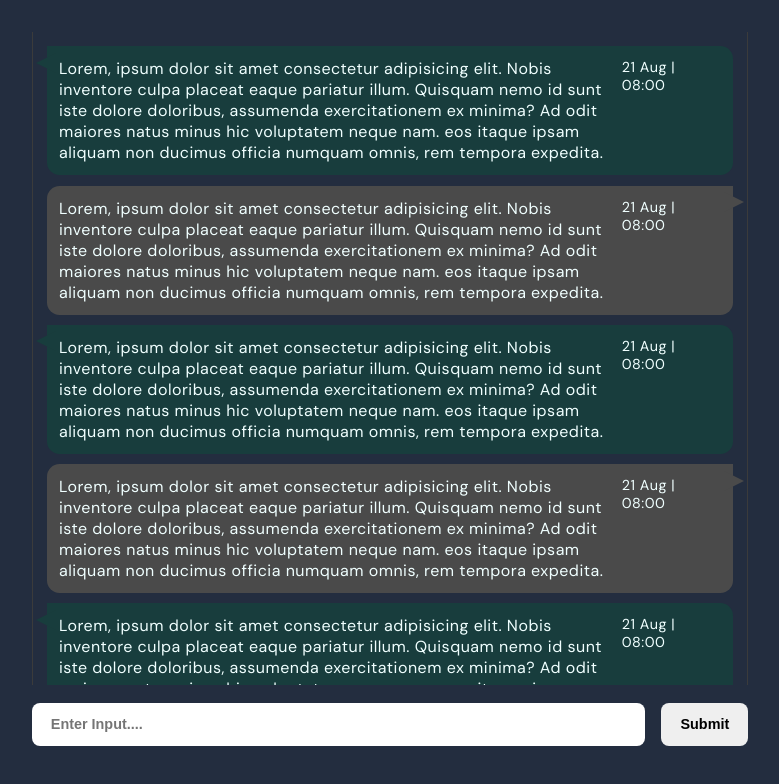
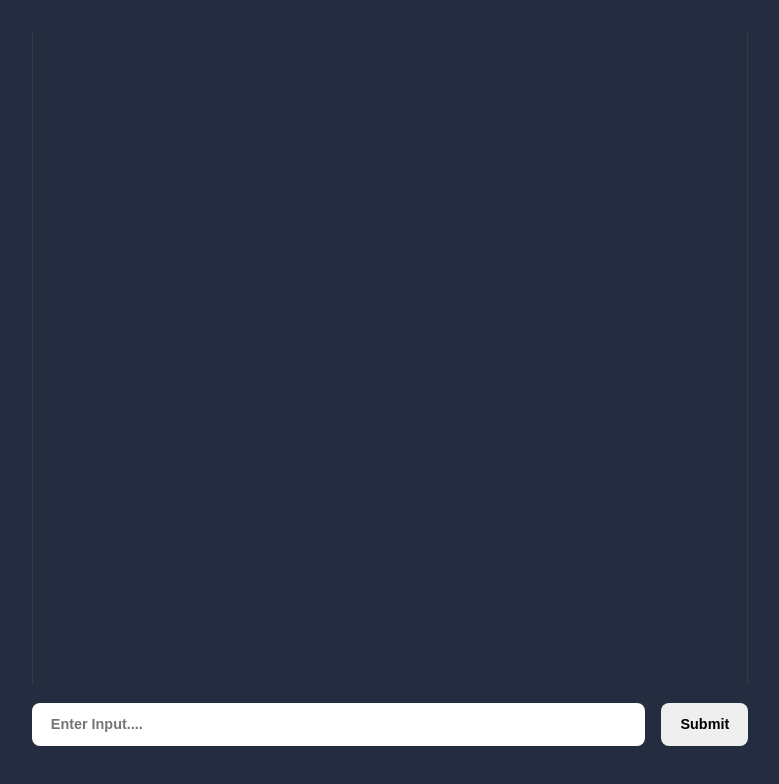
Before and after one commit to abhishekbadole8/chatai, a React (Vite) app: page / in a window 1280 px wide. Shown: the top 784 px of the page, without its empty margins (250-1029 px from the left). Built offline with nearby package versions, Linux system fonts and the light colour scheme.

Commit message:
api connected

```diff
--- a/src/components/Main/Main.css
+++ b/src/components/Main/Main.css
@@ -70,7 +70,7 @@ form button {
     font-weight: 600;
 }
 
-.engine {
+.assistant {
     border-top-right-radius: 12.5px;
     background-color: #183D3D;
 }
@@ -100,3 +100,17 @@ form button {
     transform: rotate(90deg);
     border-bottom: 20px solid #4a4a4a;
 }
+
+@media only screen and (max-width:850px) {
+    .Main {
+        padding: 5%;
+    }
+
+    main {
+        overflow-x: hidden;
+        height: 91%;
+    }
+    li{
+        margin-bottom: 2%;
+    }
+}
--- a/src/components/Main/Main.jsx
+++ b/src/components/Main/Main.jsx
@@ -1,70 +1,67 @@
+import { useEffect, useState } from "react";
 import "./Main.css"
+import axios from "axios";
 
 function Main() {
+    const [chats, setChats] = useState([])
+    const [inputValue, setInputValue] = useState("")
+    const [loading, setLoading] = useState(false)
+
+    const fetchChat = async () => {
+        try {
+            const response = await axios.post(`https://chatai-aqub.onrender.com/api/chat`, {
+                message: [
+                    {
+                        "role": "user",
+                        "content": inputValue
+                    }
+                ]
+            })
+            if (response.data) {
+                const data = response.data
+                setChats(prevChats => [
+                    ...prevChats,
+                    {
+                        role: "user",
+                        content: inputValue
+                    },
+                    { ...data }
+                ]);
+                setLoading(false)
+            }
+        } catch (error) {
+            setLoading(false)
+            console.log(`error getting message`, error);
+        }
+    }
+
+    const handleSubmit = (e) => {
+        e.preventDefault();
+        if (inputValue) {
+            setLoading(true)
+            fetchChat();
+            setInputValue("")
+        }
+    }
+
     return (
         <div className="Main">
             <main>
-                <ul>
-                    <li className="engine">
-                        <p className="list-desc"> Lorem, ipsum dolor sit amet consectetur adipisicing elit. Nobis inventore culpa
-                            placeat eaque pariatur illum. Quisquam nemo id sunt iste dolore doloribus, assumenda
-                            exercitationem ex minima? Ad odit maiores natus minus hic voluptatem neque nam.
-                            eos itaque ipsam aliquam non ducimus officia numquam omnis, rem tempora expedita.
-                        </p>
-                        <p className="list-dat">21 Aug | 08:00</p>
-                        <span className="shape left"/>
-                    </li>
-                    <li className="user">
-                        <p className="list-desc"> Lorem, ipsum dolor sit amet consectetur adipisicing elit. Nobis inventore culpa
-                            placeat eaque pariatur illum. Quisquam nemo id sunt iste dolore doloribus, assumenda
-                            exercitationem ex minima? Ad odit maiores natus minus hic voluptatem neque nam.
-                            eos itaque ipsam aliquam non ducimus officia numquam omnis, rem tempora expedita.
-                        </p>
-                        <p className="list-dat">21 Aug | 08:00</p>
-                        <span className="shape right"/>
-                    </li>
-                    <li className="engine">
-                        <p className="list-desc"> Lorem, ipsum dolor sit amet consectetur adipisicing elit. Nobis inventore culpa
-                            placeat eaque pariatur illum. Quisquam nemo id sunt iste dolore doloribus, assumenda
-                            exercitationem ex minima? Ad odit maiores natus minus hic voluptatem neque nam.
-                            eos itaque ipsam aliquam non ducimus officia numquam omnis, rem tempora expedita.
-                        </p>
-                        <p className="list-dat">21 Aug | 08:00</p>
-                        <span className="shape left"/>
-                    </li>
-                    <li className="user">
-                        <p className="list-desc"> Lorem, ipsum dolor sit amet consectetur adipisicing elit. Nobis inventore culpa
-                            placeat eaque pariatur illum. Quisquam nemo id sunt iste dolore doloribus, assumenda
-                            exercitationem ex minima? Ad odit maiores natus minus hic voluptatem neque nam.
-                            eos itaque ipsam aliquam non ducimus officia numquam omnis, rem tempora expedita.
-                        </p>
-                        <p className="list-dat">21 Aug | 08:00</p>
-                        <span className="shape right"/>
-                    </li>
-                    <li className="engine">
-                        <p className="list-desc"> Lorem, ipsum dolor sit amet consectetur adipisicing elit. Nobis inventore culpa
-                            placeat eaque pariatur illum. Quisquam nemo id sunt iste dolore doloribus, assumenda
-                            exercitationem ex minima? Ad odit maiores natus minus hic voluptatem neque nam.
-                            eos itaque ipsam aliquam non ducimus officia numquam omnis, rem tempora expedita.
-                        </p>
-                        <p className="list-dat">21 Aug | 08:00</p>
-                        <span className="shape left"/>
-                    </li>
-                    <li className="user">
-                        <p className="list-desc"> Lorem, ipsum dolor sit amet consectetur adipisicing elit. Nobis inventore culpa
-                            placeat eaque pariatur illum. Quisquam nemo id sunt iste dolore doloribus, assumenda
-                            exercitationem ex minima? Ad odit maiores natus minus hic voluptatem neque nam.
-                            eos itaque ipsam aliquam non ducimus officia numquam omnis, rem tempora expedita.
-                        </p>
-                        <p className="list-dat">21 Aug | 08:00</p>
-                        <span className="shape right"/>
-                    </li>
+                <ul id="chat-list">
+                    {chats?.map((chat, index) => {
+                        const { role, content } = chat
+                        return <li key={index} className={role}>
+                            <p className="list-desc">{content}</p>
+                            <p className="list-dat">21 Aug | 08:00</p>
+                            <span className={role === "user" ? "shape right" : "shape left"} />
+                        </li>
+                    })}
 
                 </ul>
             </main>
-            <form>
-                <input type="text" placeholder="Enter Input...." />
-                <button type="submit">Submit</button>
+            <form onSubmit={handleSubmit}>
+                <input type="text" placeholder="Enter Input...." value={inputValue} onChange={(e) => setInputValue(e.target.value)} />
+                <button type="submit" disabled={loading}>Submit</button>
             </form>
         </div>
     )
```
